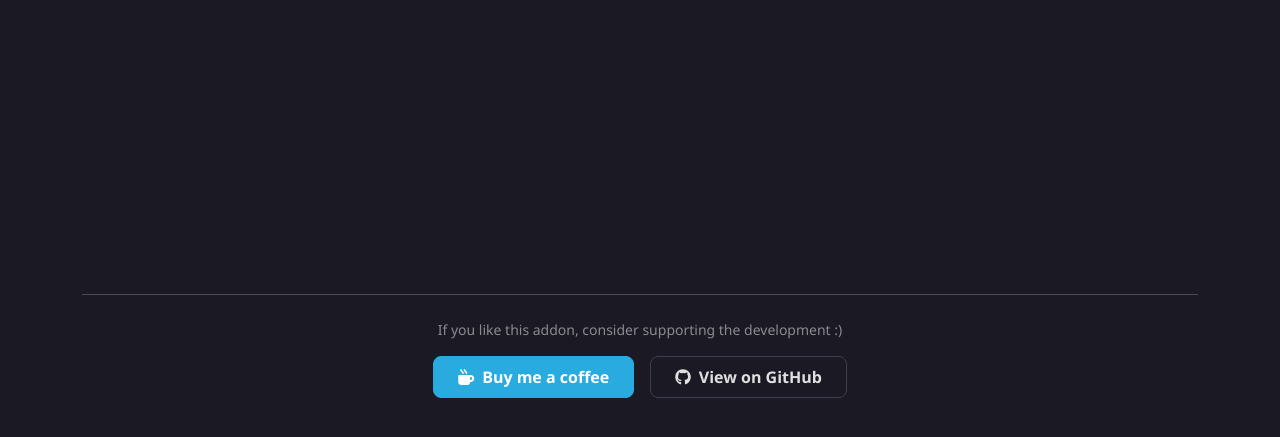
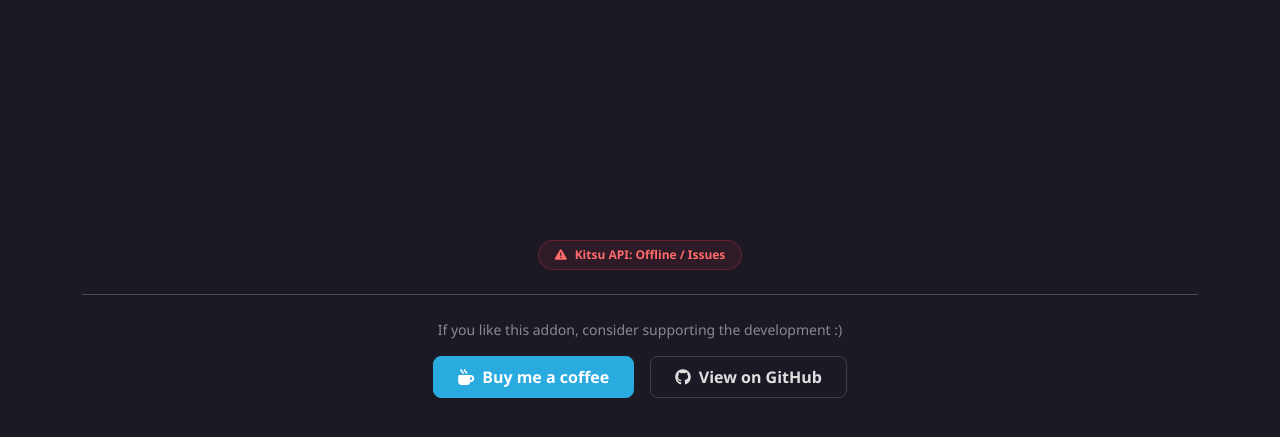
Before and after one commit to mralanbourne/kitsutracker-stremio-v2, a Python web app: template templates/base.html in a window 1280 px wide. Shown: the part 338-775 px from the top of the page. Run offline with Jinja, Linux system fonts and the light colour scheme; the template is opened without the code that fills it, so the values that code supplies are empty.

Commit message:
Update base.html with kitsu api health check

```diff
--- a/templates/base.html
+++ b/templates/base.html
@@ -94,6 +94,7 @@
 </head>
 <body class="container">
     {% block header %}{% endblock %}
+
     <div class="row justify-content-center content-wrapper" style="margin-top: 100px;">
         <div class="col-md-8 col-lg-6">
             {% with messages = get_flashed_messages(with_categories=true) %}
@@ -104,10 +105,18 @@
                 </div>
                 {% endfor %}
             {% endwith %}
+
             {% block content %}{% endblock %}
         </div>
     </div>
+
     <div class="text-center mt-4 mb-5 pb-3">
+        <div class="mb-4">
+            <span id="kitsu-status-badge" class="badge rounded-pill px-3 py-2" style="background-color: rgba(255,255,255,0.05); border: 1px solid rgba(255,255,255,0.1); color: #E0E0E0; transition: all 0.3s ease;">
+                <i class="fa-solid fa-circle-notch fa-spin me-2 opacity-75"></i><span class="opacity-75">Checking Kitsu API...</span>
+            </span>
+        </div>
+
         <hr class="opacity-10 mb-4">
         <p class="text-light opacity-50 small mb-3">If you like this addon, consider supporting the development :)</p>
         <div class="d-flex flex-column flex-sm-row justify-content-center align-items-center gap-3">
@@ -119,7 +128,31 @@
             </a>
         </div>
     </div>
+
     <script type="text/javascript">
+        // Kitsu API Health Check
+        document.addEventListener("DOMContentLoaded", function() {
+            const badge = document.getElementById('kitsu-status-badge');
+
+            fetch('https://kitsu.io/api/edge', { method: 'GET', cache: 'no-store' })
+                .then(response => {
+                    if (response.ok) {
+                        badge.style.backgroundColor = 'rgba(25, 135, 84, 0.1)';
+                        badge.style.borderColor = 'rgba(25, 135, 84, 0.3)';
+                        badge.style.color = '#20c997';
+                        badge.innerHTML = '<i class="fa-solid fa-server me-2"></i>Kitsu API: Online';
+                    } else {
+                        throw new Error('API Error');
+                    }
+                })
+                .catch(error => {
+                    badge.style.backgroundColor = 'rgba(220, 53, 69, 0.1)';
+                    badge.style.borderColor = 'rgba(220, 53, 69, 0.3)';
+                    badge.style.color = '#ff6b6b';
+                    badge.innerHTML = '<i class="fa-solid fa-triangle-exclamation me-2"></i>Kitsu API: Offline / Issues';
+                });
+        });
+
         function copy_to_clipboard() {
             let copyText = document.getElementById("manifest_url");
             if (copyText) {
```
